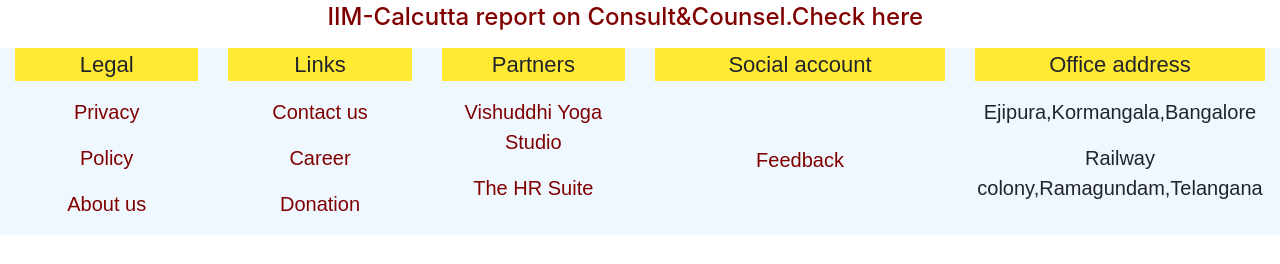
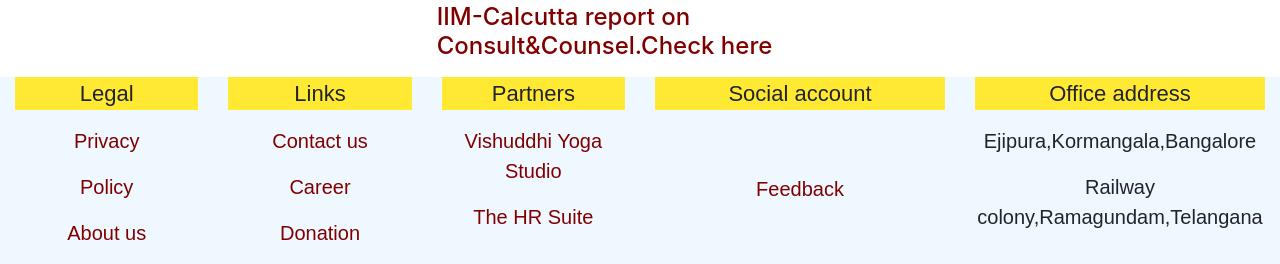
Before and after one commit to sumanpatra970/consultcounsel97, a Django app: page /aayushi in a window 1280 px wide. Shown: the part 2368-2632 px from the top of the page. Before the commit the page ends 2603 px from the top, so only its background shows below. Run offline with Django 3.2, Linux system fonts and the light colour scheme.

Commit message:
Update base.html

```diff
--- a/templates/base.html
+++ b/templates/base.html
@@ -302,8 +302,8 @@
     {% endblock content%}
     <br>
     <div class="row">
-        <div class="col-sm-3"></div>
-        <div class="col-sm-6">
+        <div class="col-sm-4"></div>
+        <div class="col-sm-4">
             <a href="iimcalcutta-project"><h4>IIM-Calcutta report on Consult&Counsel.Check here </p></a>
         </div>
     </div>
```
